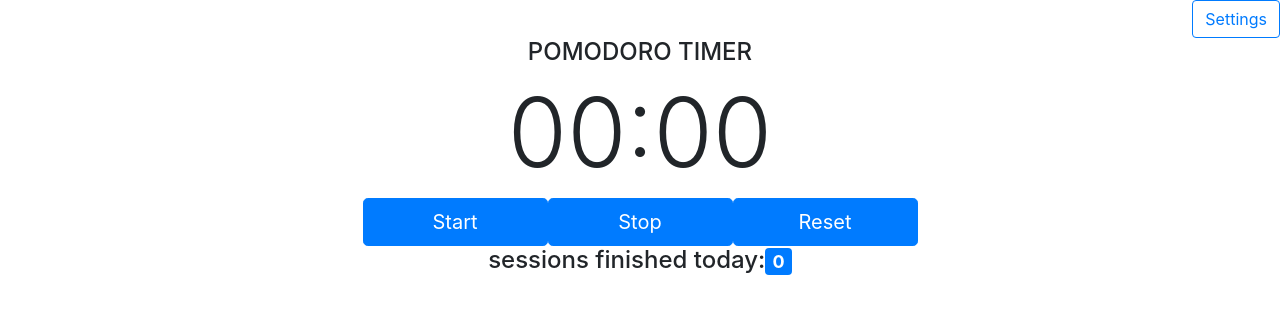
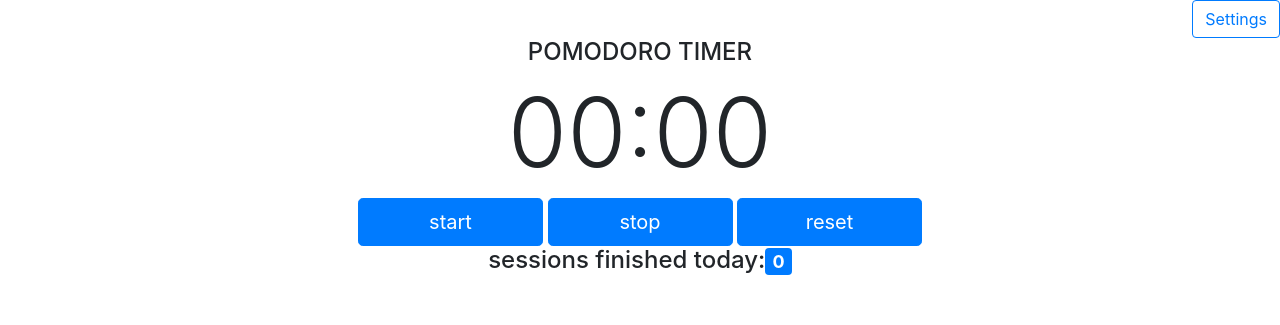
Before and after one commit to Burnett2k/work-timer-react, a React (Create React App) app: page / in a window 1280 px wide. Shown: the top 325 px of the page. Built offline with nearby package versions, Linux system fonts and the light colour scheme.

Commit message:
random updates

```diff
--- a/src/App.js
+++ b/src/App.js
@@ -9,7 +9,7 @@ import SessionCounter from './SessionCounter.js';
 class App extends Component {
   render() {
     return (
-      <div className="App">
+      <div>
         <Preferences />
         <div className="container text-center">
           <h4>POMODORO TIMER</h4>
--- a/src/Controls.js
+++ b/src/Controls.js
@@ -5,9 +5,9 @@ class Controls extends React.Component {
 	render() {
 		return (
 			<div>
-				<button id="start" className="btn btn-lg btn-primary col-md-2" type="button">Start</button>
-				<button id="stop" className="btn btn-lg btn-primary col-md-2" type="button">Stop</button>
-				<button id="reset" className="btn btn-lg btn-primary col-md-2" type="button">Reset</button>
+				<button id="start" className="btn btn-lg btn-primary col-md-2" type="button">start</button>&nbsp;
+				<button id="stop" className="btn btn-lg btn-primary col-md-2" type="button">stop</button>&nbsp;
+				<button id="reset" className="btn btn-lg btn-primary col-md-2" type="button">reset</button>
 			</div>
 		);
 	}
--- a/src/index.js
+++ b/src/index.js
@@ -5,5 +5,6 @@ import App from './App';
 import registerServiceWorker from './registerServiceWorker';
 import '../node_modules/bootstrap/dist/css/bootstrap.min.css';
 
+
 ReactDOM.render(<App />, document.getElementById('root'));
 registerServiceWorker();
```
